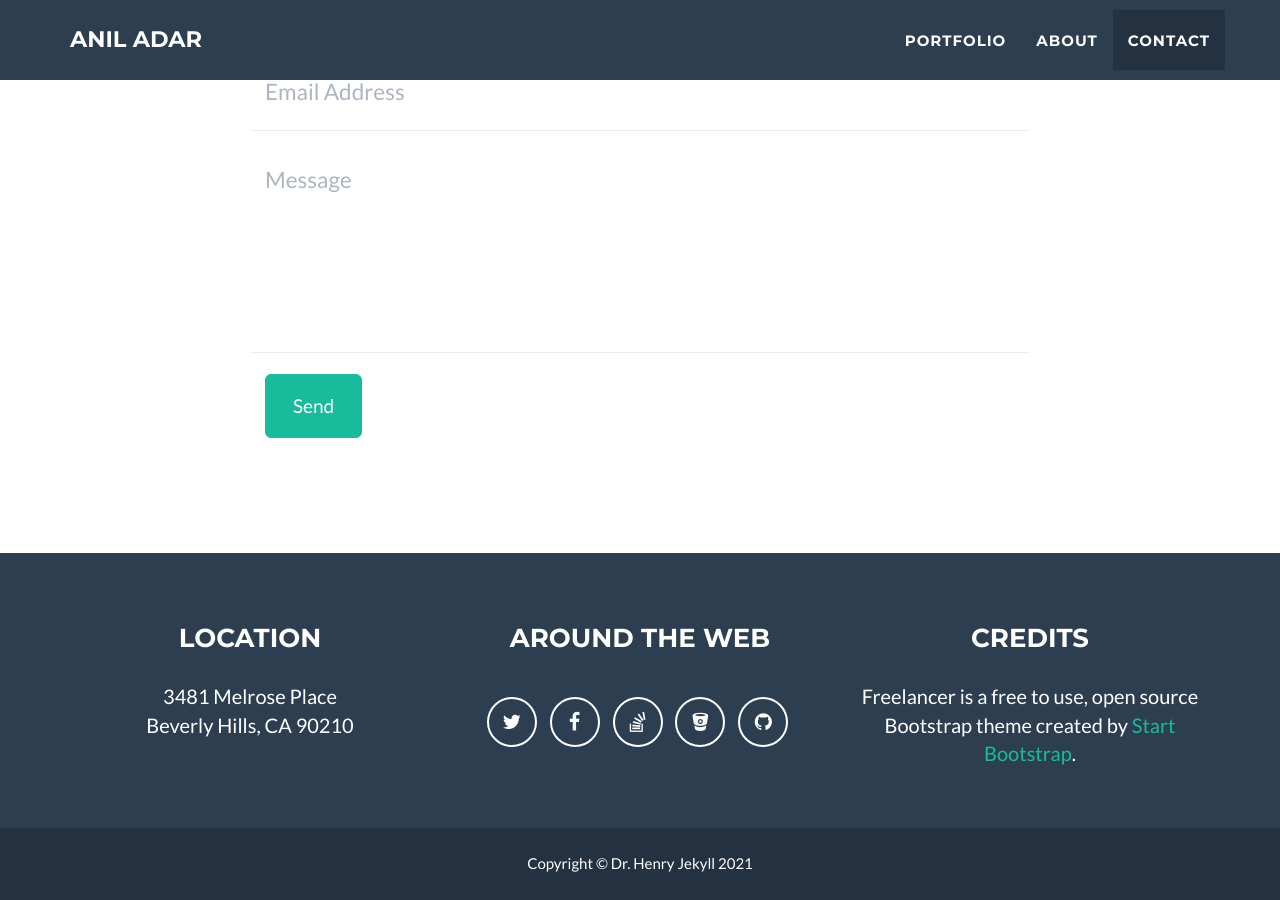
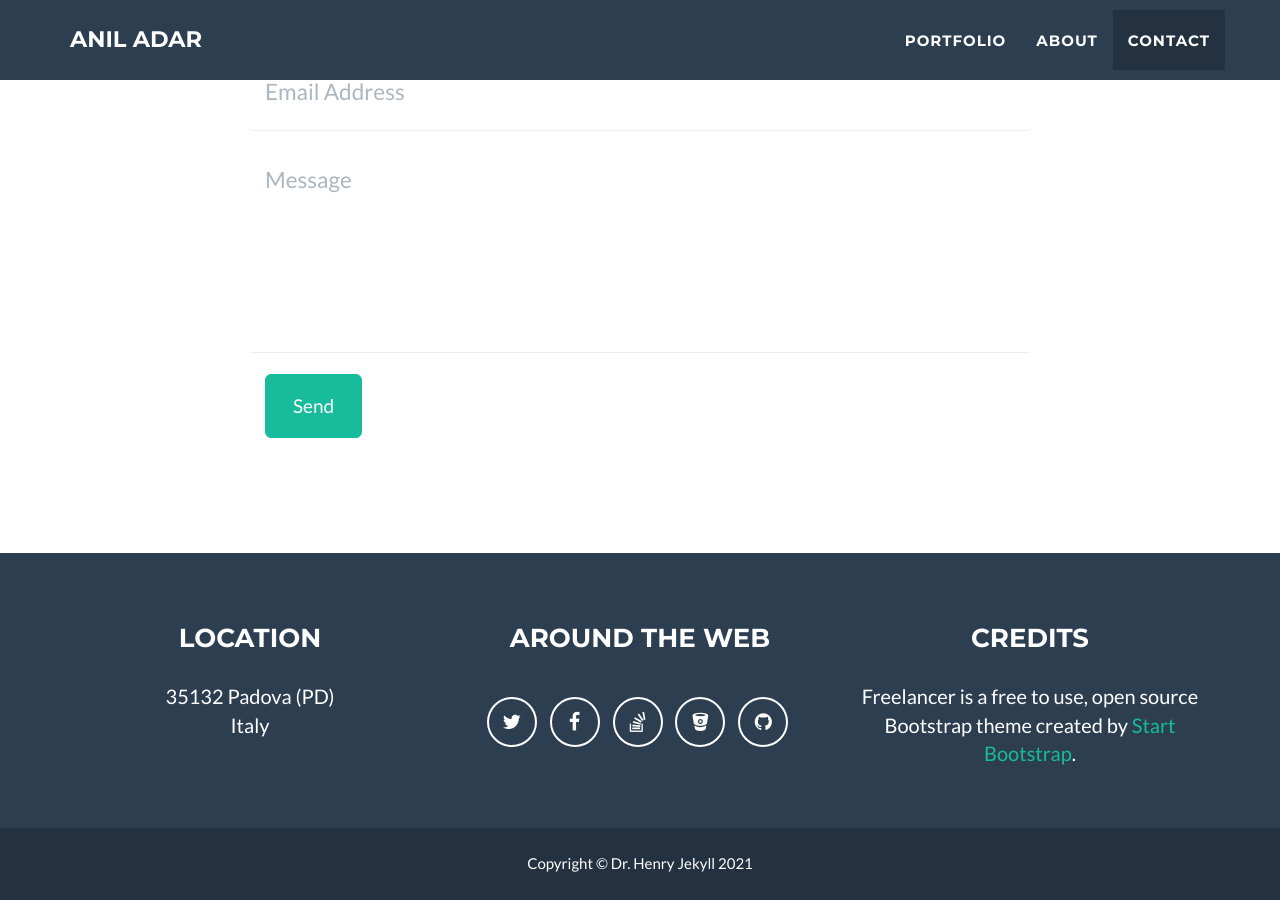
Before and after one commit to aniladar/aniladar.github.io, a Jekyll site: the page built from _posts/2014-07-18-project-1.markdown, in a window 1280 px wide and 900 px high, scrolled down 2492 px. Built offline with Jekyll 4.4.1, drawn with Linux system fonts in a browser that asks for light colours.

Commit message:
Update _config.yml

```diff
--- a/_config.yml
+++ b/_config.yml
@@ -52,8 +52,8 @@ social:
 
 # Postal address (add as many lines as necessary)
 address:
-  - line: 3481 Melrose Place
-  - line: Beverly Hills, CA 90210
+  - line: 35132 Padova (PD)
+  - line: Italy
 
 # Credits content
 credits: 'Freelancer is a free to use, open source Bootstrap theme created by <a href="http://startbootstrap.com">Start Bootstrap</a>.'
```
